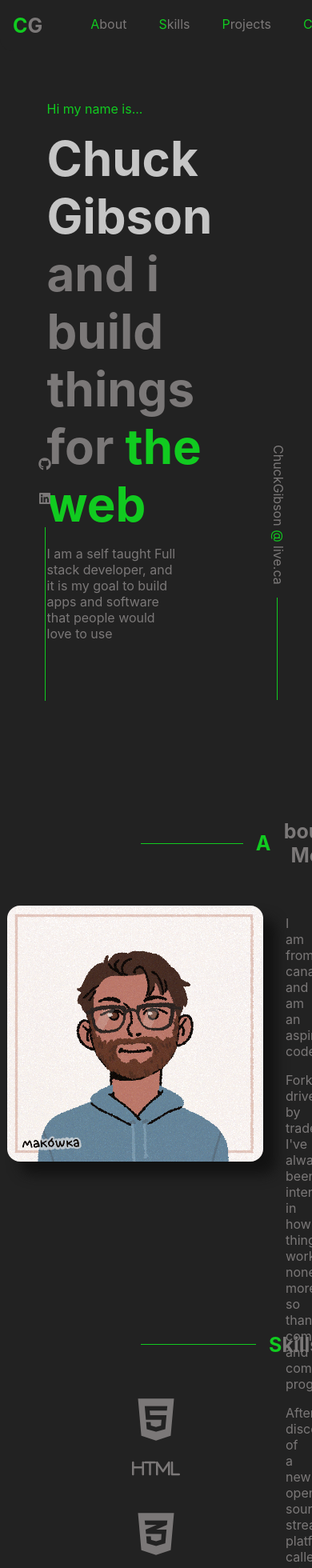
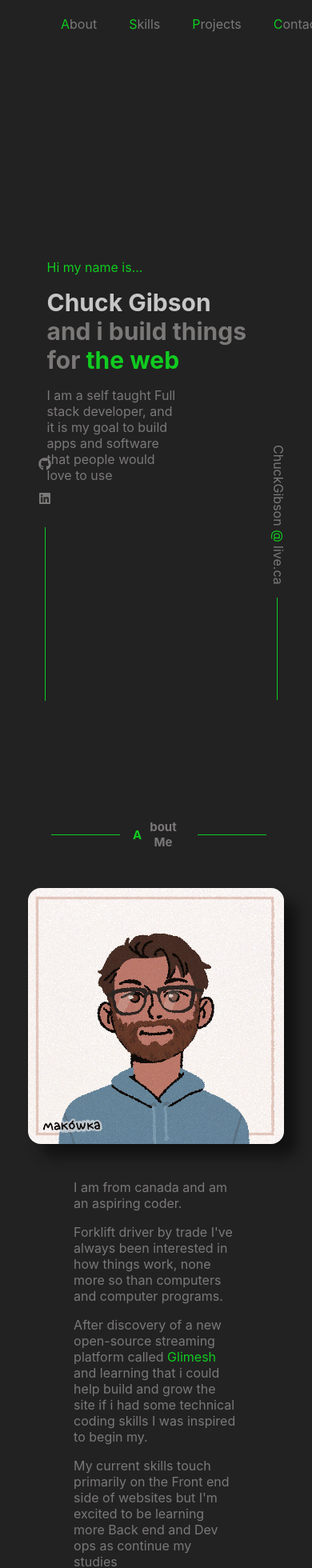
Before and after one commit to Chuck-Gibson/chuck_portfolio, a React (Create React App) app: page / in a window 390 px wide. Shown: the top 1960 px of the page at 80% size. Built offline with nearby package versions, Linux system fonts and the light colour scheme.

Commit message:
relative design for mobile

```diff
--- a/src/App.css
+++ b/src/App.css
@@ -5,10 +5,6 @@
   color: var(--text);
 }
 
-.App-logo {
-  height: 40vmin;
-  pointer-events: none;
-}
 
 h1 {
   font-size: 60px;
@@ -23,23 +19,26 @@ h1 {
   padding: 0.75rem;
 }
 
-.text-container h2{
-  margin-top: 0rem;
-}
+
 h2{
+
   margin: auto;
   margin-bottom: 2rem;
   align-items: center;
   font-size: 25px;
 }
+
 h2 hr {
+  display: flex;
+  flex-shrink: 1;
   margin: auto;
   margin: 1rem;
-  width: 9rem;
+ width: 9rem;
   height: 1px;
   background-color: var(--highlight);
   border-width: 0px;
 }
+
 img{
   border-radius: 1rem;
   box-shadow: 1rem 1rem 1rem var(--shadow);
@@ -47,28 +46,38 @@ img{
   max-height: 35rem;
 }
 
-
 .footer {
+  margin-top: 1rem;
   height: 5rem;
   font-size: 0.75rem;
 }
+
 .footer a{
   font-size: 0.75rem;
   transform: translateY(0.15rem);
 }
 
-@media (prefers-reduced-motion: no-preference) {
-  .App-logo {
-    animation: App-logo-spin infinite 20s linear;
+@media only screen and ( max-width: 1200px){
+  h1{
+    font-size: 45px;
+  }
+  h2{
+    font-size: 20px;
+  }
+  h2 hr {
+    width:6rem;
   }
 }
 
 
-@keyframes App-logo-spin {
-  from {
-    transform: rotate(0deg);
+@media only screen and ( max-width: 950px){
+  h1{
+    font-size: 30px;
   }
-  to {
-    transform: rotate(360deg);
+  h2{
+    font-size: 15px;
+  }
+  .text-container {
+    max-width: 70%;
   }
 }
--- a/src/components/about.css
+++ b/src/components/about.css
@@ -21,3 +21,14 @@
     width: 20rem;
     height: 20rem;
 }
+
+@media only screen and ( max-width: 950px){
+    .about-container{
+        margin: 10rem 3rem;
+        height: fit-content;
+    }
+    .content-container {
+        flex-direction: column;
+        align-items: center;
+    }
+}
--- a/src/components/header.css
+++ b/src/components/header.css
@@ -62,3 +62,18 @@ ul li {
     padding: .25rem;
     margin: 1rem;
 }
+
+@media only screen and ( max-width: 950px){
+    .header h2 {
+        display: none;
+    }
+    .header{
+        padding-left: 0rem;
+    }
+    ul {
+        width: 100%;
+        margin-left: 1rem;
+        margin-right: 1rem;
+    }
+
+}
--- a/src/components/projects.css
+++ b/src/components/projects.css
@@ -14,7 +14,7 @@
 }
 .carousel-container {
     display: grid;
-    grid-template-rows: 500px 100px;
+    grid-template-rows: 31.25rem 6.25rem;
     grid-template-columns: 20rem 2rem 2rem 2rem 2rem 20rem;
     align-items: center;
     justify-items: center;
@@ -129,3 +129,21 @@
   .details a {
     padding: 0rem  1rem;
   }
+
+  @media only screen and ( max-width: 950px){
+    #carousel{
+        margin: 3rem;
+    }
+    .project {
+        align-items: center;
+        flex-direction: column;
+    }
+    .project img {
+        max-width: 30rem;
+    }
+    .project-content {
+        margin-top: 1rem;
+        align-items: center;
+        transform: translateX(0rem);
+    }
+  }
--- a/src/components/skills.css
+++ b/src/components/skills.css
@@ -27,12 +27,20 @@
 
 .skills {
     font-family: "Font Awesome 5 Brands";
-    font-size: 2.5rem;
     display: flex;
-    height: 15rem;
+    height: fit-content;
     width: 100%;
     justify-content: center;
     flex-wrap: wrap;
     padding-bottom: 2rem;
     z-index: 1;
 }
+
+@media only screen and ( max-width: 950px){
+    .skills-container{
+        margin: 2rem 3rem;
+    }
+    .skills-container i{
+        font-size:3rem;
+    }
+}
```
